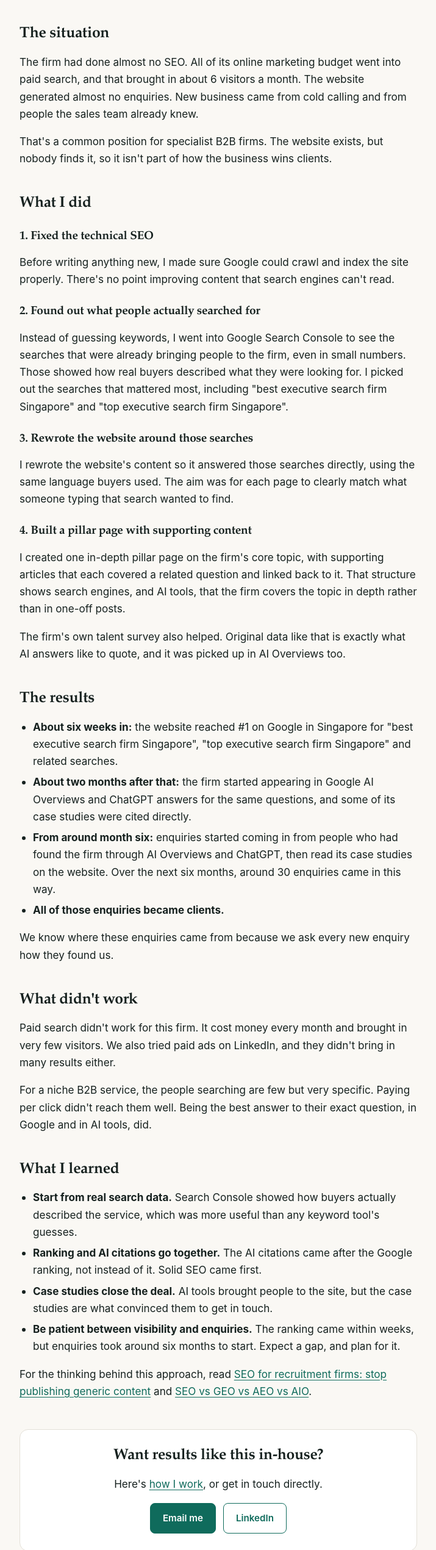
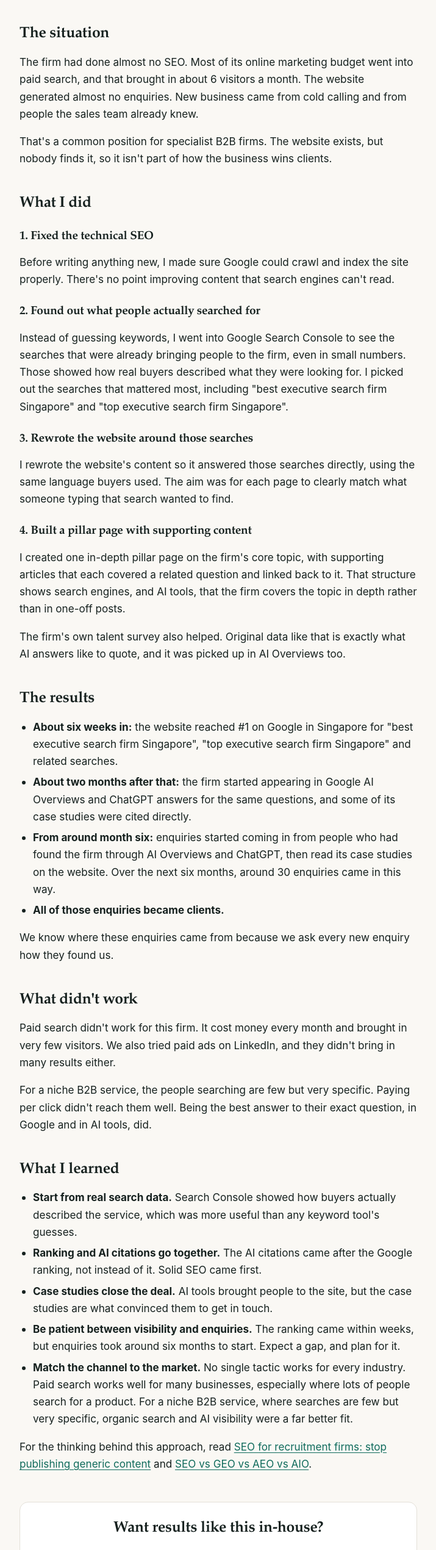
Before and after one commit to JohnnyLimSG/johnnylimsg.github.io, a plain HTML site: page case-studies/executive-search-firm-seo-geo/index.html in a window 1280 px wide. Shown: the part 1150-3691 px from the top of the page at 61% size, without its empty margins (282-997 px from the left). Drawn offline with Linux system fonts and the light colour scheme.

Commit message:
Draft: add 'match the channel to the market' lesson; 'most of' budget on paid search
Co-Authored-By: Claude Opus 5.5 <noreply@anthropic.com>
Claude-Session: https://claude.ai/code/session_016TK7DNBiMzmmowcKCnaRE1

```diff
--- a/case-studies/executive-search-firm-seo-geo/index.html
+++ b/case-studies/executive-search-firm-seo-geo/index.html
@@ -48,7 +48,7 @@
   "@id": "https://johnnylimsg.github.io/case-studies/#collection"
  },
  "about": ["Search engine optimisation", "Generative Engine Optimisation", "B2B marketing", "Executive search"],
- "wordCount": 784,
+ "wordCount": 835,
  "inLanguage": "en-SG"
 }</script>
 </head>
@@ -87,7 +87,7 @@
  </figure>
 
  <h2>The situation</h2>
- <p>The firm had done almost no SEO. All of its online marketing budget went into paid search, and that brought in about 6 visitors a month. The website generated almost no enquiries. New business came from cold calling and from people the sales team already knew.</p>
+ <p>The firm had done almost no SEO. Most of its online marketing budget went into paid search, and that brought in about 6 visitors a month. The website generated almost no enquiries. New business came from cold calling and from people the sales team already knew.</p>
  <p>That's a common position for specialist B2B firms. The website exists, but nobody finds it, so it isn't part of how the business wins clients.</p>
 
  <h2>What I did</h2>
@@ -120,6 +120,7 @@
   <li><strong>Ranking and AI citations go together.</strong> The AI citations came after the Google ranking, not instead of it. Solid SEO came first.</li>
   <li><strong>Case studies close the deal.</strong> AI tools brought people to the site, but the case studies are what convinced them to get in touch.</li>
   <li><strong>Be patient between visibility and enquiries.</strong> The ranking came within weeks, but enquiries took around six months to start. Expect a gap, and plan for it.</li>
+  <li><strong>Match the channel to the market.</strong> No single tactic works for every industry. Paid search works well for many businesses, especially where lots of people search for a product. For a niche B2B service, where searches are few but very specific, organic search and AI visibility were a far better fit.</li>
  </ul>
 
  <p>For the thinking behind this approach, read <a href="../../blog/seo-for-recruitment-firms/">SEO for recruitment firms: stop publishing generic content</a> and <a href="../../blog/seo-vs-geo-vs-aeo-vs-aio/">SEO vs GEO vs AEO vs AIO</a>.</p>
```
